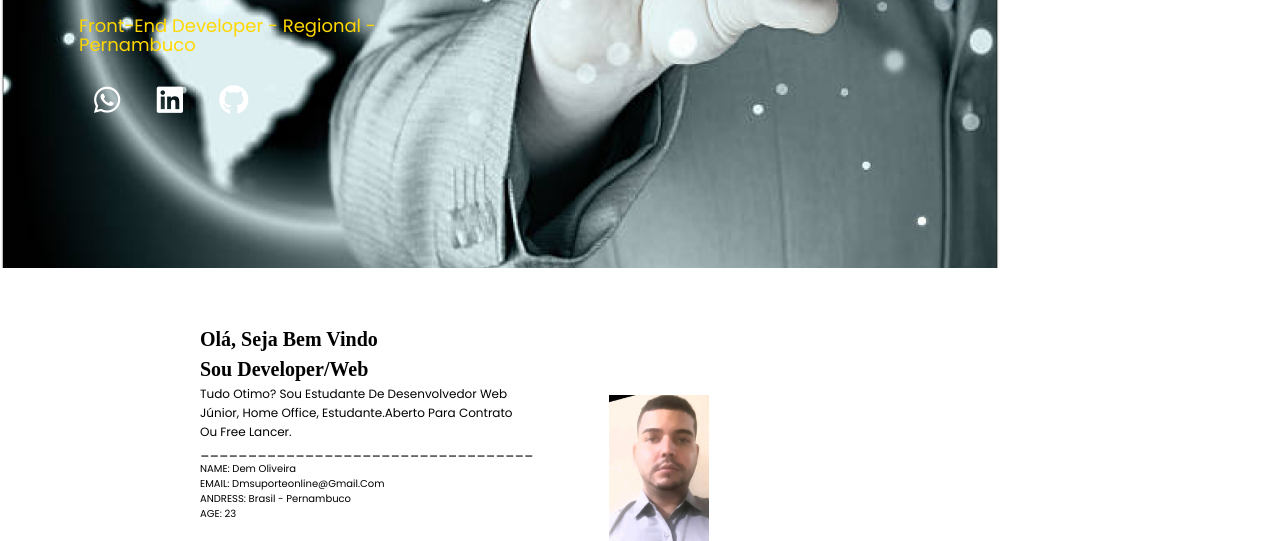
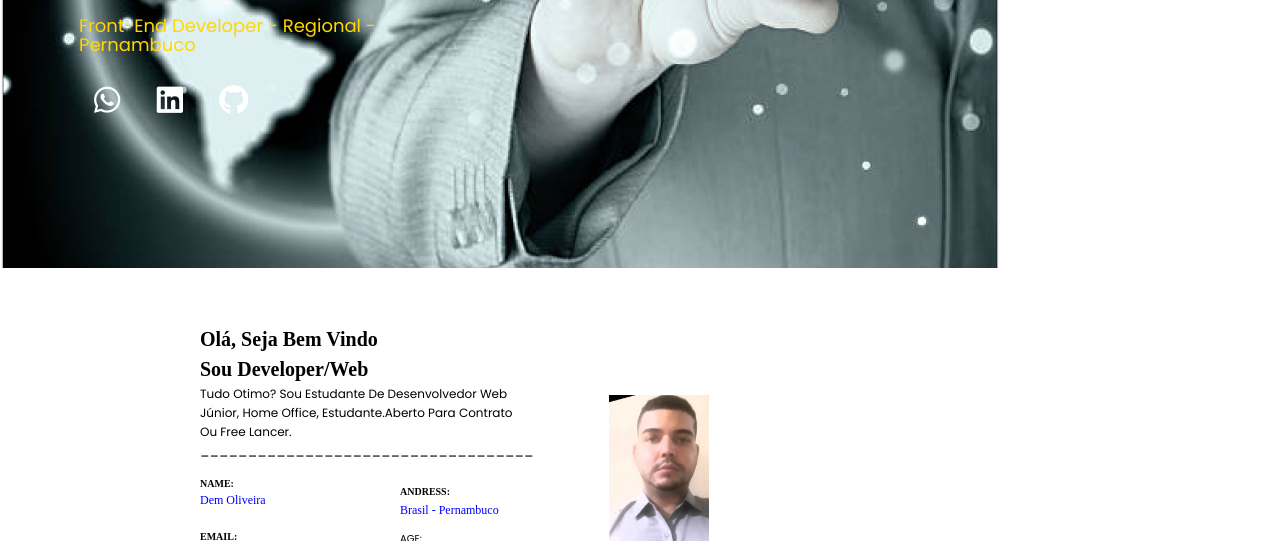
Before and after one commit to balakaxxt/Portifolio-html, a plain HTML site: page index.html in a window 1280 px wide. Shown: the part 408-949 px from the top of the page. Drawn offline with nearby package versions, Linux system fonts and the light colour scheme.

Commit message:
confirma

```diff
--- a/index.html
+++ b/index.html
@@ -173,24 +173,41 @@
                 ___________________________________
             </div>
 
-            <div>
-                <h2>
-                    NAME: <span> Dem Oliveira </span>
+            <div class="">
+
+                <h2 class="inf-1">
+                    NAME: <span class="abax-1"> Dem Oliveira </span>
                 </h2>
-                <h2>
-                    EMAIL: <span> dmsuporteonline@gmail.com </span>
-                </h2>
+                <h2 class="inf-1">
 
-                <h2>
-                  ANDRESS: <span> Brasil - Pernambuco </span>
-              </h2>
 
-                <h2>
-                  AGE:<span> 23 </span>
+                    EMAIL: <span class="abax-1"> dmsuporteonline@gmail.com </span>
                 </h2>
 
 
+
+
             </div>
+
+
+
+            <div class="inf-left">
+
+
+              <h2 class="inf-3" >
+
+                ANDRESS: <span class="abax-3"> Brasil - Pernambuco </span>
+            </h2>
+
+              <h2 class="inf-4">
+                AGE:<span class="abax-3"> 23 </span>
+              </h2>
+
+
+            </div>
+
+
+
 
 
             <a href="#" class="btn">Contact me</a>
--- a/style/global.css
+++ b/style/global.css
@@ -543,6 +543,63 @@ color: #000000;
 
 
 }
+
+.inf-1{
+    padding-top: 15px;
+    padding-bottom: 5px;
+    color: black;
+    font-family: ui-sans-serif;
+    font-weight: bold;
+    font-size: 10px;
+    width: 20px;
+
+}
+
+.abax-1{
+    display: -webkit-box;
+    color: blue;
+    font-family: initial;
+    font-weight: normal;
+    font-size: 12px;
+    width:200px;
+
+}
+
+
+.inf-left{
+    padding-bottom: 10px;
+    float: left;
+    margin-left: 200px;
+    margin-top: -83px;
+
+
+}
+
+.inf-3{
+    padding-bottom: 7px;
+    color: black;
+    font-family: ui-sans-serif;
+    font-weight: bold;
+    font-size: 10px;
+    width: 200px;
+}
+
+.abax-3{
+        padding-top: 2px;
+        padding-bottom: 5px;
+        display: -webkit-box;
+        color: blue;
+        font-family: initial;
+        font-weight: normal;
+        font-size: 12px;
+        width: 200px;
+
+}
+
+
+
+
+
 .about .row .box-container .box
 {
 
```
